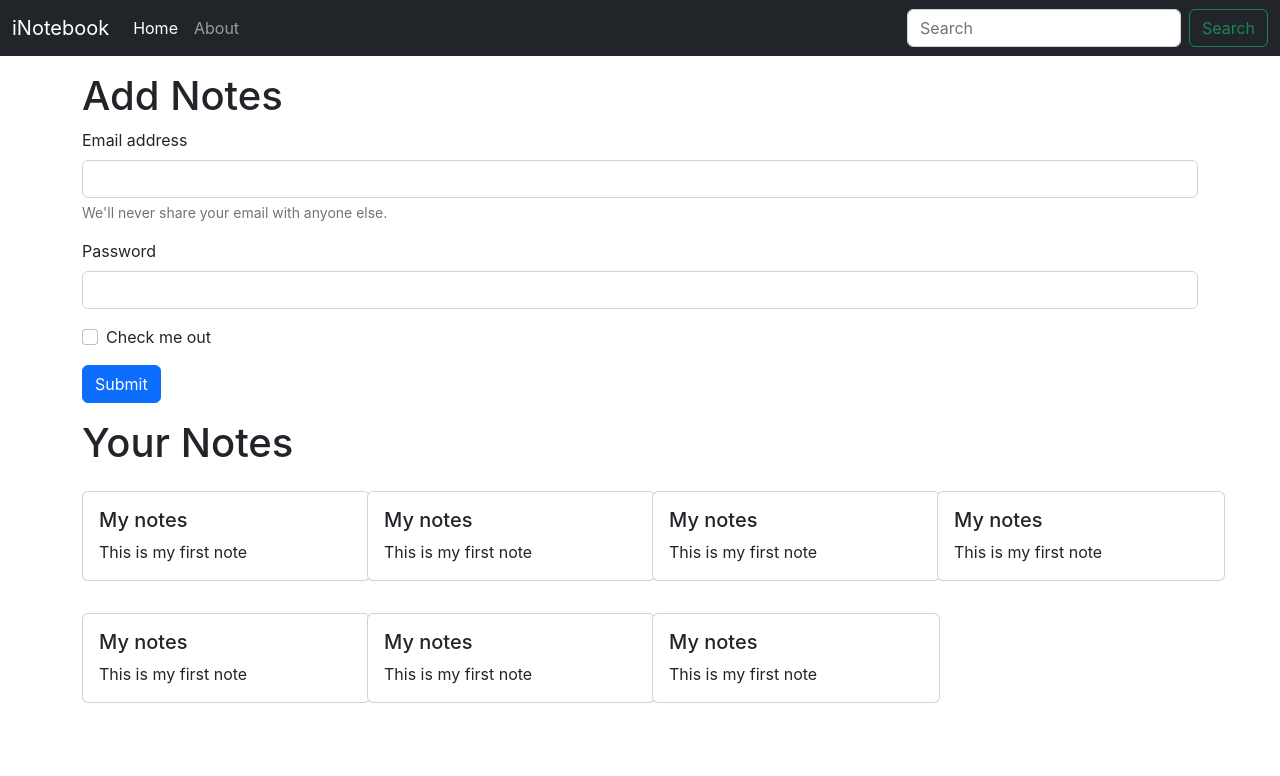
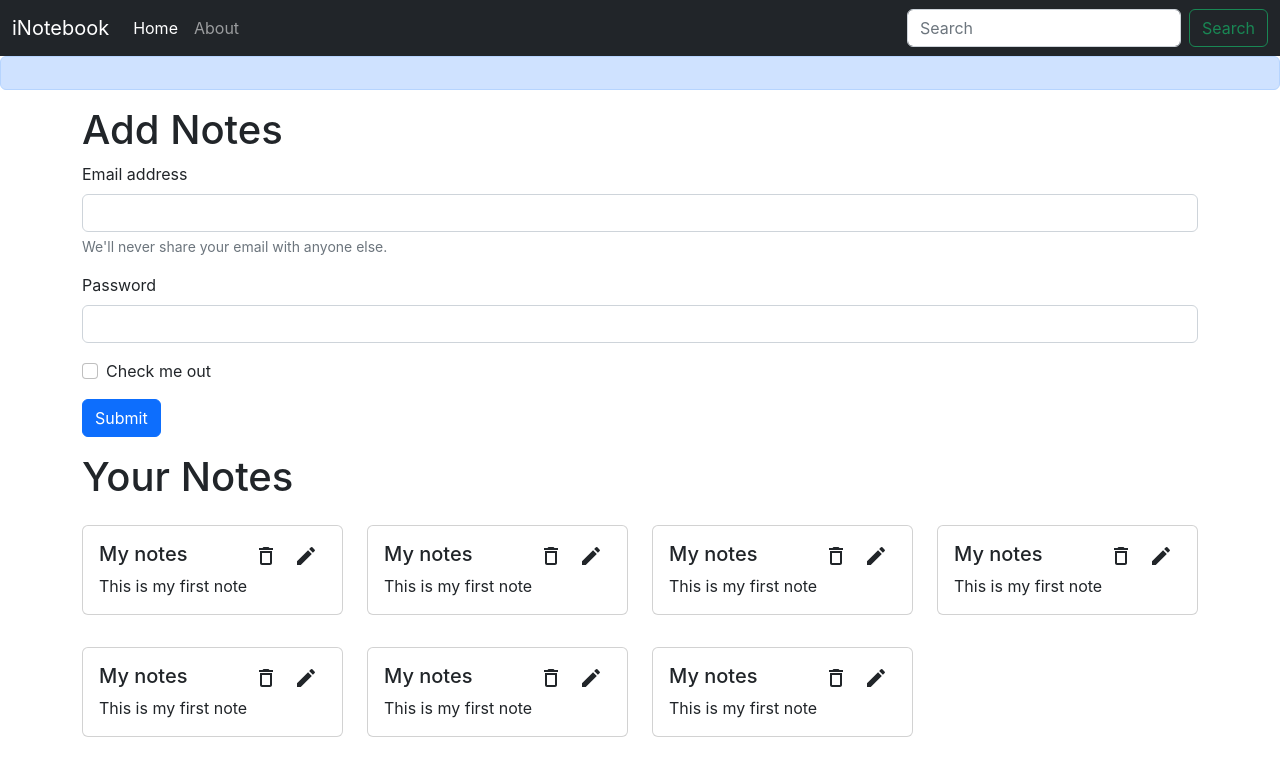
Before and after one commit to Kunal-Vijay/iNotebook, a React (Create React App) app: page / in a window 1280 px wide. Shown: the top 776 px of the page. Built offline with nearby package versions, Linux system fonts and the light colour scheme.

Commit message:
added delete and edit icons and alerts

```diff
--- a/package.json
+++ b/package.json
@@ -3,6 +3,7 @@
   "version": "0.1.0",
   "private": true,
   "dependencies": {
+    "@mui/icons-material": "^5.8.4",
     "@testing-library/jest-dom": "^5.16.4",
     "@testing-library/react": "^13.3.0",
     "@testing-library/user-event": "^13.5.0",
--- a/public/index.html
+++ b/public/index.html
@@ -10,7 +10,10 @@
 
   <title>iNotebook</title>
 
-  <link href="https://cdn.jsdelivr.net/npm/bootstrap@5.2.0-beta1/dist/css/bootstrap.min.css" rel="stylesheet" integrity="sha384-0evHe/X+R7YkIZDRvuzKMRqM+OrBnVFBL6DOitfPri4tjfHxaWutUpFmBp4vmVor" crossorigin="anonymous">
+  <link href="https://cdn.jsdelivr.net/npm/bootstrap@5.2.0-beta1/dist/css/bootstrap.min.css" rel="stylesheet"
+    integrity="sha384-0evHe/X+R7YkIZDRvuzKMRqM+OrBnVFBL6DOitfPri4tjfHxaWutUpFmBp4vmVor" crossorigin="anonymous">
+  <link rel="stylesheet" href="https://fonts.googleapis.com/css?family=Roboto:300,400,500,700&display=swap" />
+  <link rel="stylesheet" href="https://fonts.googleapis.com/icon?family=Material+Icons" />
 </head>
 
 <body>
--- a/src/App.js
+++ b/src/App.js
@@ -8,6 +8,7 @@ import About from './pages/About';
 import Home from './pages/Home';
 import Navbar from "./components/Navbar";
 import NoteState from "./context/notes/noteState";
+import Alert from "./components/Alert";
 
 function App() {
   return (
@@ -15,6 +16,7 @@ function App() {
       <NoteState>
         <Router>
           <Navbar />
+          <Alert/>
           <Routes>
             <Route exact path="/" element={<Home />} />
             <Route path="/about" element={<About />} />
--- /dev/null
+++ b/src/components/Alert.js
@@ -0,0 +1,9 @@
+import React from 'react'
+
+export default function Alert(props) {
+    return (
+        <div className="alert alert-primary" role="alert">
+            {props.message}
+        </div>
+    )
+}
--- a/src/components/NoteItem.js
+++ b/src/components/NoteItem.js
@@ -1,13 +1,24 @@
 import React from 'react'
-import { Link } from 'react-router-dom';
+import DeleteOutlinedIcon from '@mui/icons-material/DeleteOutlined';
+import Edit from '@mui/icons-material/Edit';
 
 export default function NoteItem(props) {
     const { note } = props;
     return (
         <div className='col-md-3'>
-            <div className="card my-3" style={{width: "18rem"}}>
+            <div className="card my-3">
                 <div className="card-body">
-                    <h5 className="card-title">{note.title}</h5>
+                    <div className="d-flex justify-content-between">
+                        <h5 className="card-title">{note.title}</h5>
+                        <div className="row">
+                            <div className='col-md-5 '>
+                                <DeleteOutlinedIcon />
+                            </div>
+                            <div className='col-md-5 '>
+                                <Edit />
+                            </div>
+                        </div>
+                    </div>
                     <p className="card-text"> {note.description}</p>
                 </div>
             </div>
--- a/src/components/Notes.js
+++ b/src/components/Notes.js
@@ -2,6 +2,7 @@ import React from 'react';
 import { useContext } from 'react';
 import noteContext from '../context/notes/noteContext';
 import NoteItem from './NoteItem';
+
 
 export default function Notes() {
     const context = useContext(noteContext);
@@ -10,7 +11,7 @@ export default function Notes() {
         <div className='row my-3'>
             <h1>Your Notes</h1>
             {notes.map((note) => {
-                return <NoteItem note={note}/>
+                return <NoteItem key={note._id} note={note}/>
             })}
         </div>
     )
--- a/src/context/notes/noteState.js
+++ b/src/context/notes/noteState.js
@@ -4,7 +4,7 @@ import NoteContext from './noteContext';
 const NoteState = (props) => {
     const initialNotes = [
         {
-            "_id": "62b3e4a0d6165a77a019c641",
+            "_id": "62b3e4a0d6165a77a019c6411",
             "user": "62a8a8706e926b665d44cc53",
             "title": "My notes",
             "description": "This is my first note",
@@ -13,7 +13,7 @@ const NoteState = (props) => {
             "__v": 0
         },
         {
-            "_id": "62b3e4a0d6165a77a019c641",
+            "_id": "62b3e4a0d6165a77a019c64123",
             "user": "62a8a8706e926b665d44cc53",
             "title": "My notes",
             "description": "This is my first note",
@@ -22,7 +22,7 @@ const NoteState = (props) => {
             "__v": 0
         },
         {
-            "_id": "62b3e4a0d6165a77a019c641",
+            "_id": "62b3e4a0d6165a77a019c6414",
             "user": "62a8a8706e926b665d44cc53",
             "title": "My notes",
             "description": "This is my first note",
@@ -31,7 +31,7 @@ const NoteState = (props) => {
             "__v": 0
         },
         {
-            "_id": "62b3e4a0d6165a77a019c641",
+            "_id": "62b3e4a0d6165a77a019c6415",
             "user": "62a8a8706e926b665d44cc53",
             "title": "My notes",
             "description": "This is my first note",
@@ -40,7 +40,7 @@ const NoteState = (props) => {
             "__v": 0
         },
         {
-            "_id": "62b3e4a0d6165a77a019c641",
+            "_id": "62b3e4a0d6165a77a019c6416",
             "user": "62a8a8706e926b665d44cc53",
             "title": "My notes",
             "description": "This is my first note",
@@ -49,7 +49,7 @@ const NoteState = (props) => {
             "__v": 0
         },
         {
-            "_id": "62b3e4eccb0a608e953ad8df",
+            "_id": "62b3e4eccb0a608e953ad8df7",
             "user": "62a8a8706e926b665d44cc53",
             "title": "My notes",
             "description": "This is my first note",
@@ -58,7 +58,7 @@ const NoteState = (props) => {
             "__v": 0
         },
         {
-            "_id": "62b3e50775f37cbb3e95ba57",
+            "_id": "62b3e50775f37cbb3e95ba578",
             "user": "62a8a8706e926b665d44cc53",
             "title": "My notes",
             "description": "This is my first note",
--- a/src/pages/Home.js
+++ b/src/pages/Home.js
@@ -1,28 +1,23 @@
 import React from 'react';
-import { useContext } from 'react';
 import Notes from '../components/Notes';
-import noteContext from '../context/notes/noteContext';
-
 
 const Home = () => {
-  const context = useContext(noteContext);
-  const {notes,setNotes} = context;
   return (
     <div className='container my-3'  >
       <h1>Add Notes</h1>
       <form>
         <div className="mb-3">
-          <label for="exampleInputEmail1" className="form-label">Email address</label>
+          <label htmlFor="exampleInputEmail1" className="form-label">Email address</label>
           <input type="email" className="form-control" id="exampleInputEmail1" aria-describedby="emailHelp"/>
             <div id="emailHelp" className="form-text">We'll never share your email with anyone else.</div>
         </div>
         <div className="mb-3">
-          <label for="exampleInputPassword1" className="form-label">Password</label>
+          <label htmlFor="exampleInputPassword1" className="form-label">Password</label>
           <input type="password" className="form-control" id="exampleInputPassword1"/>
         </div>
         <div className="mb-3 form-check">
           <input type="checkbox" className="form-check-input" id="exampleCheck1"/>
-            <label className="form-check-label" for="exampleCheck1">Check me out</label>
+            <label className="form-check-label" htmlFor="exampleCheck1">Check me out</label>
         </div>
         <button type="submit" className="btn btn-primary">Submit</button>
       </form>
```
Also changed, not shown: 1 other file (tests, documents, lock files or other folders).
